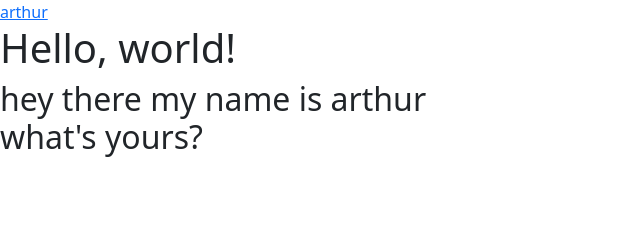
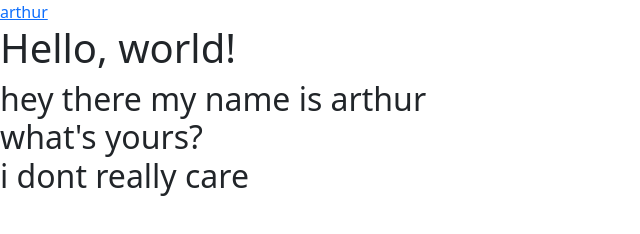
Before and after one commit to oyugibear/Classactivity, a plain HTML site: page index.html in a window 1280 px wide. Shown: the whole page, without its empty margins (0-640 px from the left). Drawn offline with nearby package versions, Linux system fonts and the light colour scheme.

Commit message:
question redo

```diff
--- a/index.html
+++ b/index.html
@@ -19,6 +19,9 @@
       hey there my name is arthur
       <br>
       what's yours?
+      <br>
+      i dont really care
+
 
     </h2>
 
```
